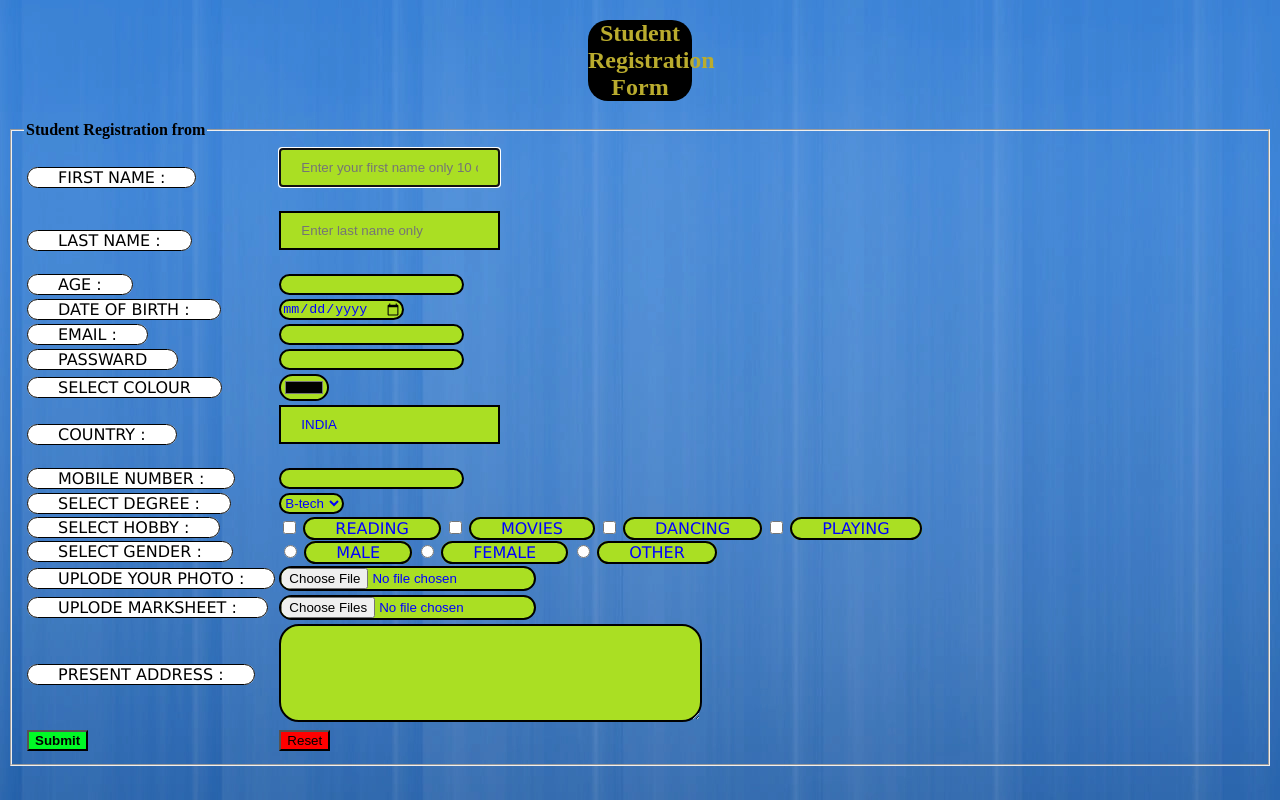
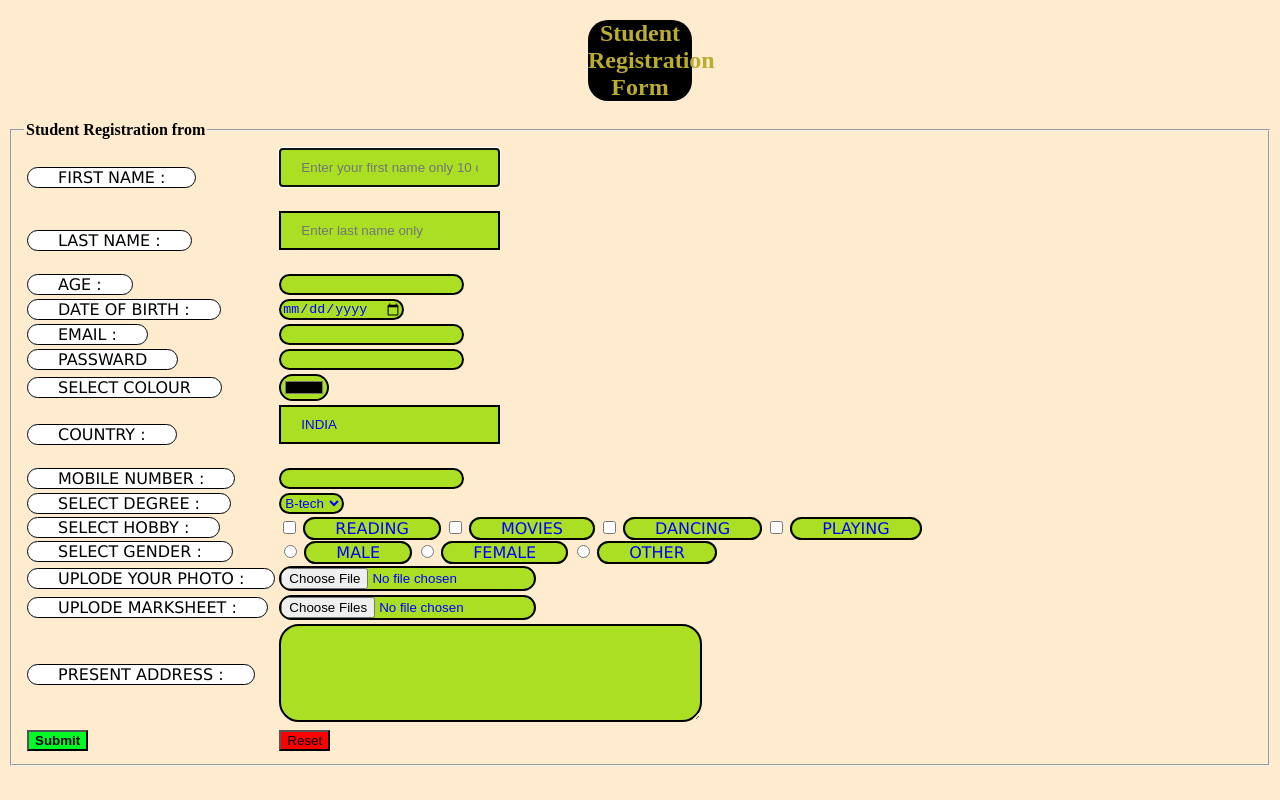
Before and after one commit to adityakashid/my-profile, a plain HTML site: page studentRegistration.html in a window 1280 px wide. Drawn offline with Linux system fonts and the light colour scheme.

Commit message:
updated
updated

```diff
--- a/studentRegistration.html
+++ b/studentRegistration.html
@@ -2,12 +2,14 @@
 <html>
   <head>
     <title>Student Rehistration</title>
+
     <link rel="preconnect" href="https://fonts.googleapis.com">
 <link rel="preconnect" href="https://fonts.gstatic.com" crossorigin>
 <link href="https://fonts.googleapis.com/css2?family=Oswald:wght@200&display=swap" rel="stylesheet">
     <style>
       body {
-        background-image: url(background.img.webp);
+        /* background-image: url(background.img.webp); */
+        background-color: blanchedalmond;
       }
       h2 {
         color: rgb(186, 172, 46);
```
